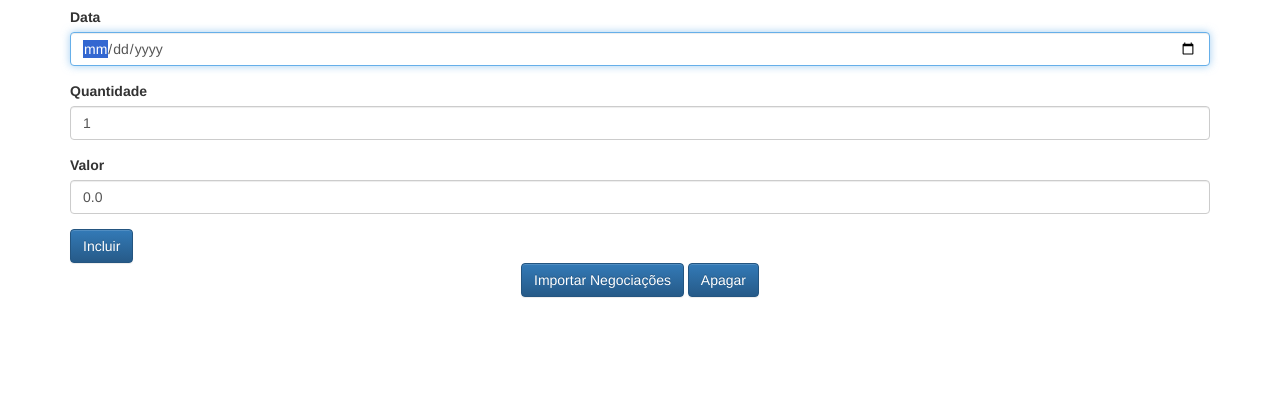
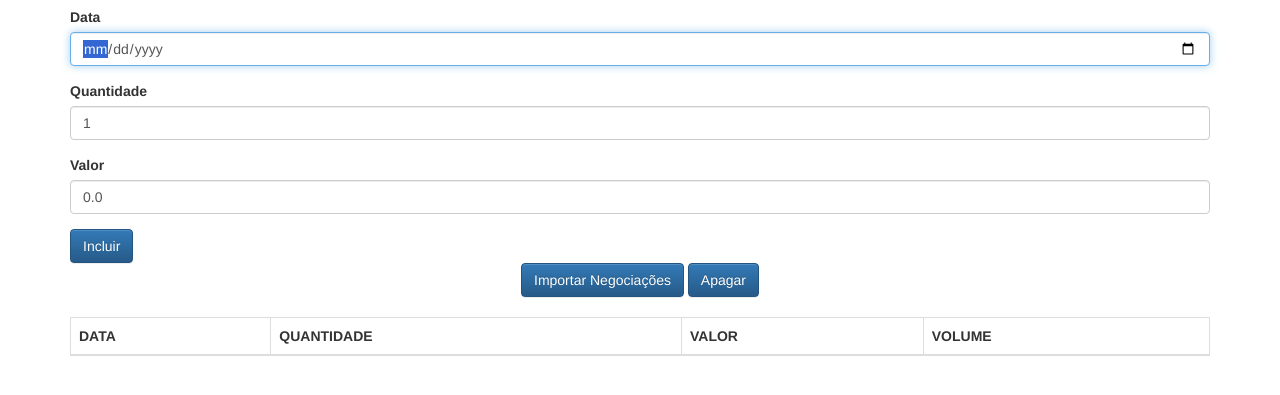
Before and after one commit to Arcaino/sunner-bank, a website: page index.html in a window 1280 px wide. Shown: the part 63-458 px from the top of the page. Drawn offline with Linux system fonts and the light colour scheme.

Commit message:
feat: implementação do botão de incluir, adicionando a negociacao na tabela e atualizando

```diff
--- a/index.html
+++ b/index.html
@@ -15,5 +15,8 @@
 <script src="./js/app/models/ListaNegociacoes.js"></script>
 <script src="./js/app/controllers/main-page/NegociacaoController.js"></script>
 <script src="./js/app/controllers/main-page/MainPageController.js"></script>
-<script src="./js/app/views/pages/main-page/NegociacoesView.js"></script>
-<script src="./js/index.js"></script>
+<script src="./js/app/views/pages/main-page/MainPageView.js"></script>
+<script src="./js/app/views/components/TableView.js"></script>
+<script>
+    new MainPageController;
+</script>
--- a/js/app/controllers/main-page/MainPageController.js
+++ b/js/app/controllers/main-page/MainPageController.js
@@ -5,7 +5,10 @@ class MainPageController{
     constructor(){
 
         this.#homepage = document.querySelector('#root');
-        this.#homepage.innerHTML = NegociacoesView.template();
+        this.#homepage.innerHTML = MainPageView.template();
+
+        TableView.update(new ListaNegociacoes());
+
         new NegociacaoController;
     }
 }
--- a/js/app/controllers/main-page/NegociacaoController.js
+++ b/js/app/controllers/main-page/NegociacaoController.js
@@ -3,6 +3,7 @@ class NegociacaoController{
     #inputData;
     #inputQuantidade;
     #inputValor;
+    #listaNegociacoes;
 
     constructor(){
 
@@ -12,6 +13,7 @@ class NegociacaoController{
         this.#inputQuantidade = $('#quantidade');
         this.#inputValor = $('#valor');
         this.#onInit();
+        this.#listaNegociacoes = new ListaNegociacoes();
     }
 
     #onInit(){
@@ -22,8 +24,9 @@ class NegociacaoController{
     #adiciona(event){
 
         event.preventDefault();
-        new ListaNegociacoes(this.#criaNegociacoes());
+        this.#listaNegociacoes.adiciona(this.#criaNegociacoes());
         this.#resetarFormulario();
+        TableView.update(this.#listaNegociacoes);
     }
 
     #resetarFormulario(){
--- a/js/app/models/ListaNegociacoes.js
+++ b/js/app/models/ListaNegociacoes.js
@@ -2,13 +2,18 @@ class ListaNegociacoes{
 
     #listaNegociacoes;
 
-    constructor(negociacao){
+    constructor(){
 
-        this.#listaNegociacoes = [].concat(negociacao);
+        this.#listaNegociacoes = [];
     }
 
     get listaNegociacoes(){
 
-        return this.#listaNegociacoes;
+        return [].concat(this.#listaNegociacoes);
+    }
+
+    adiciona(negociacao) {
+
+        this.#listaNegociacoes.push(negociacao);
     }
 }
--- /dev/null
+++ b/js/app/views/components/TableView.js
@@ -0,0 +1,39 @@
+class TableView{
+
+    #template(model){
+
+        return `
+            <table class="table table-hover table-bordered">
+                <thead>
+                    <tr>
+                        <th>DATA</th>
+                        <th>QUANTIDADE</th>
+                        <th>VALOR</th>
+                        <th>VOLUME</th>
+                    </tr>
+                <thead>
+
+                <tbody>
+                    <tr>
+                        ${model.listaNegociacoes.map(n => `
+
+                            <tr>
+                                <td>${n.data}</td>
+                                <td>${n.quantidade}</td>
+                                <td>${n.valor}</td>
+                                <td>${n.volume}</td>
+                            </tr>
+
+                        `).join('')}
+                    </tr>
+                </tbody>
+            </table>
+        `
+    }
+
+    static update(model){
+
+        document.querySelector('#tableTarget').innerHTML = new TableView().#template(model);
+
+    }
+}
--- a/js/app/views/pages/main-page/NegociacoesView.js
+++ b/js/app/views/pages/main-page/MainPageView.js
@@ -1,4 +1,4 @@
-class NegociacoesView{
+class MainPageView{
 
     static template(){
 
@@ -35,6 +35,10 @@ class NegociacoesView{
                     Apagar
                 </button>
             </div>
+
+            <br>
+
+            <div id="tableTarget"></div>
         `
     }
 }
--- a/js/index.js
+++ /dev/null
@@ -1 +0,0 @@
-new MainPageController;
```
